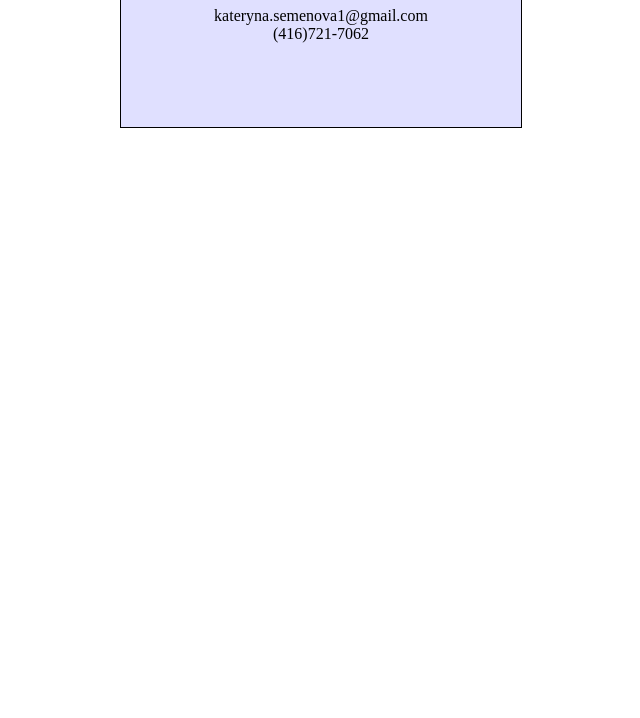
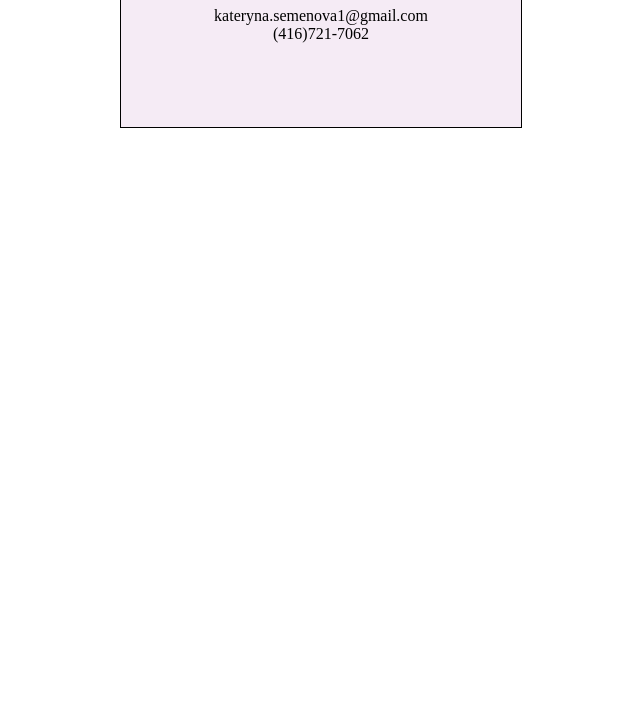
Before and after one commit to github-kat/github-kat.github.io, a plain HTML site: page index.html in a window 1280 px wide. Shown: the part 82-800 px from the top of the page, without its empty margins (319-959 px from the left). Drawn offline with Linux system fonts and the light colour scheme.

Commit message:
Update resume.css

```diff
--- a/resume.css
+++ b/resume.css
@@ -3,7 +3,7 @@
   height:200px;
   border-style:solid;
   border-width:1px;
-  background-color:#E0E0FF;
+  background-color:#F5EBF5;
   margin: auto;
   text-align:center;
 
```
